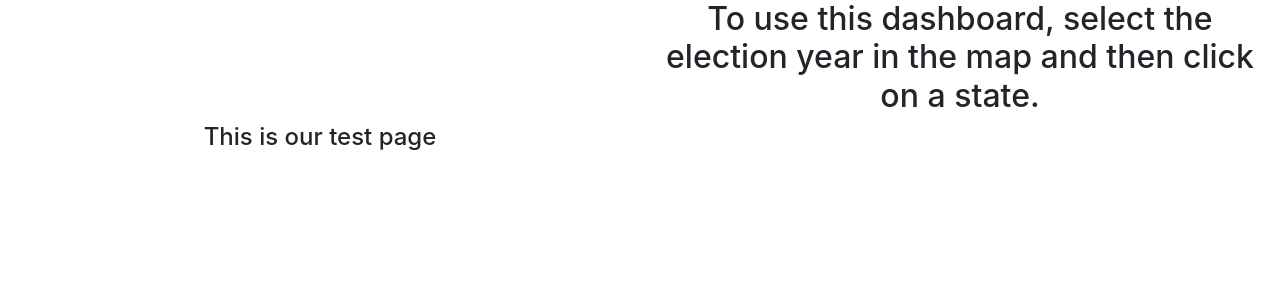
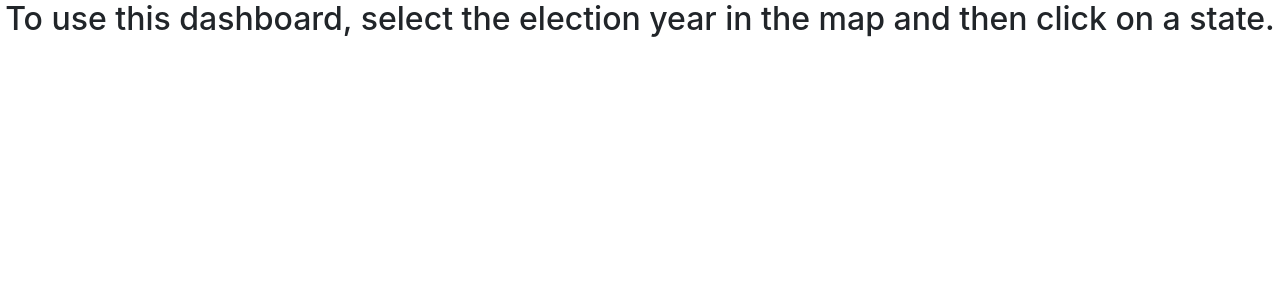
Before and after one commit to Steff-C/Historical-Election-Results-by-State-and-County-from-1976---2020, a Flask app: page / in a window 1280 px wide. Shown: the top 300 px of the page. Run offline with Flask 2, Linux system fonts and the light colour scheme; parts of the project's set-up code (start-up, migrations or seed data) failed here and were passed over; some libraries are stand-ins or nearby versions.

Commit message:
updated html

```diff
--- a/static/css/style.css
+++ b/static/css/style.css
@@ -3,7 +3,7 @@ body {
     margin: 0;
   }
 
-  #body,
+#body,
   html {
     height: 100%;
   }
--- a/templates/index.html
+++ b/templates/index.html
@@ -8,8 +8,8 @@
     <link rel="stylesheet" href="https://stackpath.bootstrapcdn.com/bootstrap/4.3.1/css/bootstrap.min.css" integrity="sha384-ggOyR0iXCbMQv3Xipma34MD+dH/1fQ784/j6cY/iJTQUOhcWr7x9JvoRxT2MZw1T" crossorigin="anonymous">
 
      <!-- Import some CSS, just to show how it's done. -->
-    <link rel="stylesheet" type="text/css" href="static/css/style.css"></link>
     <link rel="stylesheet" href="https://maxcdn.bootstrapcdn.com/bootstrap/4.3.1/css/bootstrap.min.css">
+    <link rel="stylesheet" type="text/css" href="static/css/style.css">
     <title>Elections</title>
     <!-- Import the Plotly library. Note that this has to
          happen before we importa any code that uses Plotly. -->
@@ -21,48 +21,40 @@
 </head>
 
 <body>
+      <header class="header">
+      <h2 class="text-center">To use this dashboard, select the election year in the map and then click on a state.</h2>
+    </header>
     <div class="container-fluid">
       <!-- The div for our map -->
       <div class="row">
         <div class="col-sm-6 col-md-6">
           <div id="map"></div>
-            <div class="info"></div>
-            <div id="range-slider-1"></div>
-            <div class="leaflet-top leaflet-right"></div>
-            <div class="info leaflet-control"></div>
         </div>
-
-        <div class="col-md-6">
-          <h2 class="text-center">To use this dashboard, select the election year in the map and then click on a state.</h2>
-            <!-- <div class="about">
-            <a href="/about">Project Team Information</a> -->
+         <!-- placeholders for text listeners -->
           </div>
           <div class="text1 text-center"></div>
           <div class="text2 text-center"></div>
         </div>
-       </div>
      <!-- Test page text div -->
-      <div class="col-md-6">
+      <!-- <div class="col-md-6">
     <h4 class="text-center">This is our test page</h4>
-    </div>
+    </div> -->
 
     <!-- The div for line chart -->
     <div class="row">
       <div class="col-md-6">
-        <div id="line">
-          <div id="chart"></div>
+        <div id="line"></div>
         </div>
       </div>
       <div class="col-md-6">
-        <div id="tbd">
           <div id="charttbd"></div>
         </div>
-      </div>
-    </div>
-  </div>
+
+    <!-- Insert API key-->
+    <script src="../static/js/config.js"></script>
 
     <!-- Import the main JavaScript code. -->
-    <script type="text/javascript" src="static/js/main.js"></script>
+    <script src="static/js/main.js"></script>
 
 </body>
 
```
